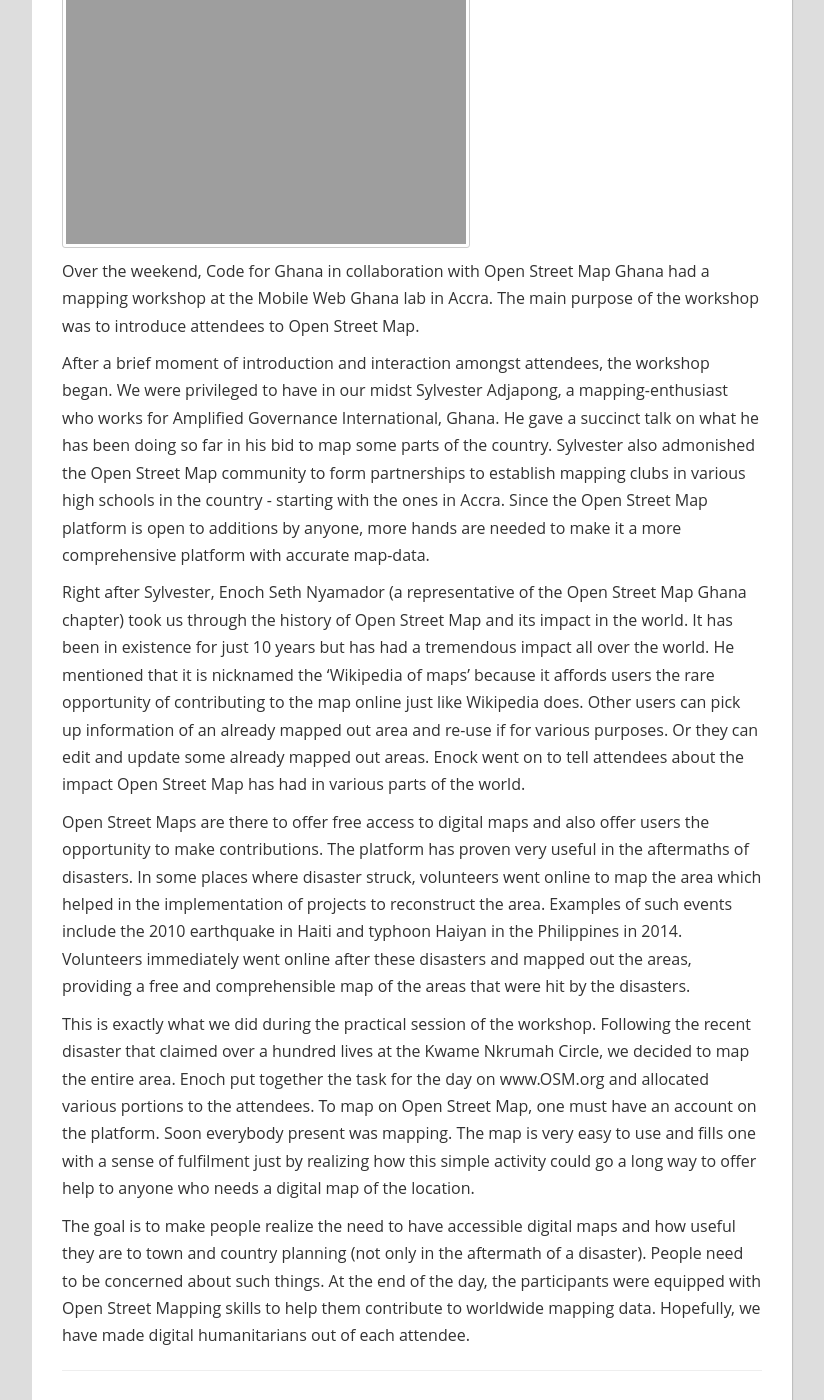
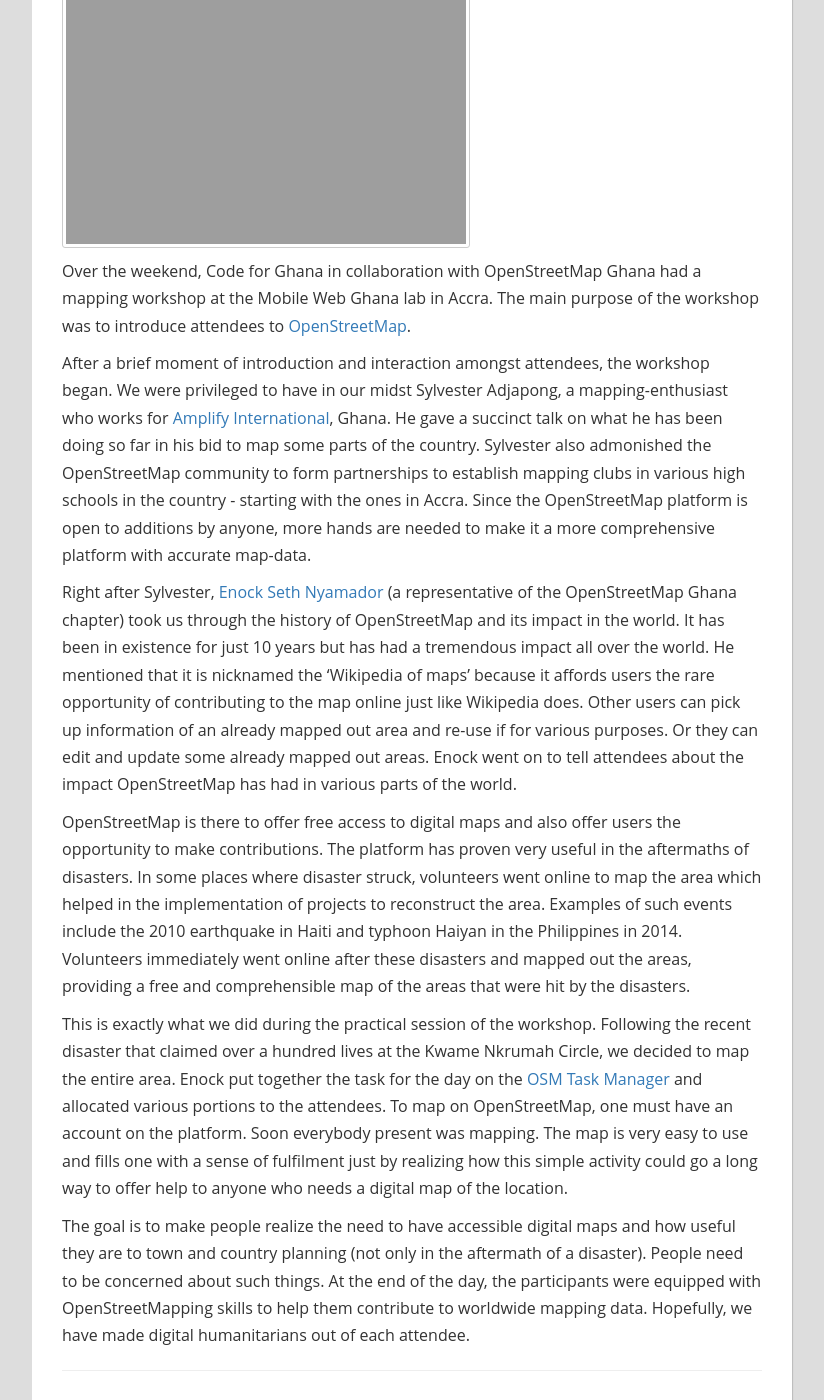
Before and after one commit to CodeForAfrica/CodeForGhana.org, a Jekyll site: the page built from _posts/2015-07-02-openstreet.md, in a window 1280 px wide and 1400 px high, scrolled down 552 px. Shown: the whole window, without its empty margins (38-862 px from the left). Built offline with Jekyll 4.4.1, drawn with Linux system fonts in a browser that asks for light colours; comment, search, counter and statistics services are not loaded.

Commit message:
updated osm blog post

```diff
--- a/_posts/2015-07-02-openstreet.md
+++ b/_posts/2015-07-02-openstreet.md
@@ -5,14 +5,19 @@ date:   2015-06-30
 thumbnail: /img/blog/openstreeet.jpg
 ---
 
- Over the weekend, Code for Ghana in collaboration with Open Street Map Ghana had a mapping workshop at the Mobile Web Ghana lab in Accra. The main purpose of the workshop was to introduce attendees to Open Street Map.
+Over the weekend, Code for Ghana in collaboration with OpenStreetMap Ghana had a mapping workshop at the Mobile Web Ghana lab in Accra. The main purpose of the workshop was to introduce attendees to [OpenStreetMap](http://www.openstreetmap.org).
 
-After a brief moment of introduction and interaction amongst attendees, the workshop began. We were privileged to have in our midst Sylvester Adjapong, a mapping-enthusiast who works for Amplified Governance International, Ghana. He gave a succinct talk on what he has been doing so far in his bid to map some parts of the country. Sylvester also admonished the Open Street Map community to form partnerships to establish mapping clubs in various high schools in the country - starting with the ones in Accra. Since the Open Street Map platform is open to additions by anyone, more hands are needed to make it a more comprehensive platform with accurate map-data.
 
-Right after Sylvester, Enoch Seth Nyamador  (a representative of the Open Street Map Ghana chapter) took us through the history of Open Street Map and its impact in the world. It has been in existence for just 10 years but has had a tremendous impact all over the world. He mentioned that it is nicknamed the ‘Wikipedia of maps’ because it affords users the rare opportunity of contributing to the map online just like Wikipedia does. Other users can pick up information of an already mapped out area and re-use if for various purposes. Or they can edit and update some already mapped out areas. Enock went on to tell attendees about the impact Open Street Map has had in various parts of the world.
+After a brief moment of introduction and interaction amongst attendees, the workshop began. We were privileged to have in our midst Sylvester Adjapong, a mapping-enthusiast who works for [Amplify International](http://www.amplifyinternational.org), Ghana. He gave a succinct talk on what he has been doing so far in his bid to map some parts of the country. Sylvester also admonished the OpenStreetMap community to form partnerships to establish mapping clubs in various high schools in the country - starting with the ones in Accra. Since the OpenStreetMap platform is open to additions by anyone, more hands are needed to make it a more comprehensive platform with accurate map-data.
 
-Open Street Maps are there to offer free access to digital maps and also offer users the opportunity to make contributions. The platform has proven very useful in the aftermaths of disasters. In some places where disaster struck, volunteers went online to map the area which helped in the implementation of projects to reconstruct the area. Examples of such events include the 2010 earthquake in Haiti and typhoon Haiyan in the Philippines in 2014. Volunteers immediately went online after these disasters and mapped out the areas, providing a free and comprehensible map of the areas that were hit by the disasters.
 
-This is exactly what we did during the practical session of the workshop. Following the recent disaster that claimed over a hundred lives at the Kwame Nkrumah Circle, we decided to map the entire area. Enoch put together the task for the day on www.OSM.org and allocated various portions to the attendees. To map on Open Street Map, one must have an account on the platform. Soon everybody present was mapping. The map is very easy to use and fills one with a sense of fulfilment just by realizing how this simple activity could go a long way to offer help to anyone who needs a digital map of the location.
+Right after Sylvester, [Enock Seth Nyamador](https://twitter.com/Enock4seth)  (a representative of the OpenStreetMap Ghana chapter) took us through the history of OpenStreetMap and its impact in the world. It has been in existence for just 10 years but has had a tremendous impact all over the world. He mentioned that it is nicknamed the ‘Wikipedia of maps’ because it affords users the rare opportunity of contributing to the map online just like Wikipedia does. Other users can pick up information of an already mapped out area and re-use if for various purposes. Or they can edit and update some already mapped out areas. Enock went on to tell attendees about the impact OpenStreetMap has had in various parts of the world.
 
-The goal is to make people realize the need to have accessible digital maps and how useful they are to town and country planning (not only in the aftermath of a disaster). People need to be concerned about such things. At the end of the day, the participants were equipped with Open Street Mapping skills to help them contribute to worldwide mapping data. Hopefully, we have made digital humanitarians out of each attendee.
+
+OpenStreetMap is there to offer free access to digital maps and also offer users the opportunity to make contributions. The platform has proven very useful in the aftermaths of disasters. In some places where disaster struck, volunteers went online to map the area which helped in the implementation of projects to reconstruct the area. Examples of such events include the 2010 earthquake in Haiti and typhoon Haiyan in the Philippines in 2014. Volunteers immediately went online after these disasters and mapped out the areas, providing a free and comprehensible map of the areas that were hit by the disasters.
+
+
+This is exactly what we did during the practical session of the workshop. Following the recent disaster that claimed over a hundred lives at the Kwame Nkrumah Circle, we decided to map the entire area. Enock put together the task for the day on the [OSM Task Manager](http://tasks.hotosm.org/) and allocated various portions to the attendees. To map on OpenStreetMap, one must have an account on the platform. Soon everybody present was mapping. The map is very easy to use and fills one with a sense of fulfilment just by realizing how this simple activity could go a long way to offer help to anyone who needs a digital map of the location.
+
+
+The goal is to make people realize the need to have accessible digital maps and how useful they are to town and country planning (not only in the aftermath of a disaster). People need to be concerned about such things. At the end of the day, the participants were equipped with OpenStreetMapping skills to help them contribute to worldwide mapping data. Hopefully, we have made digital humanitarians out of each attendee.
```
